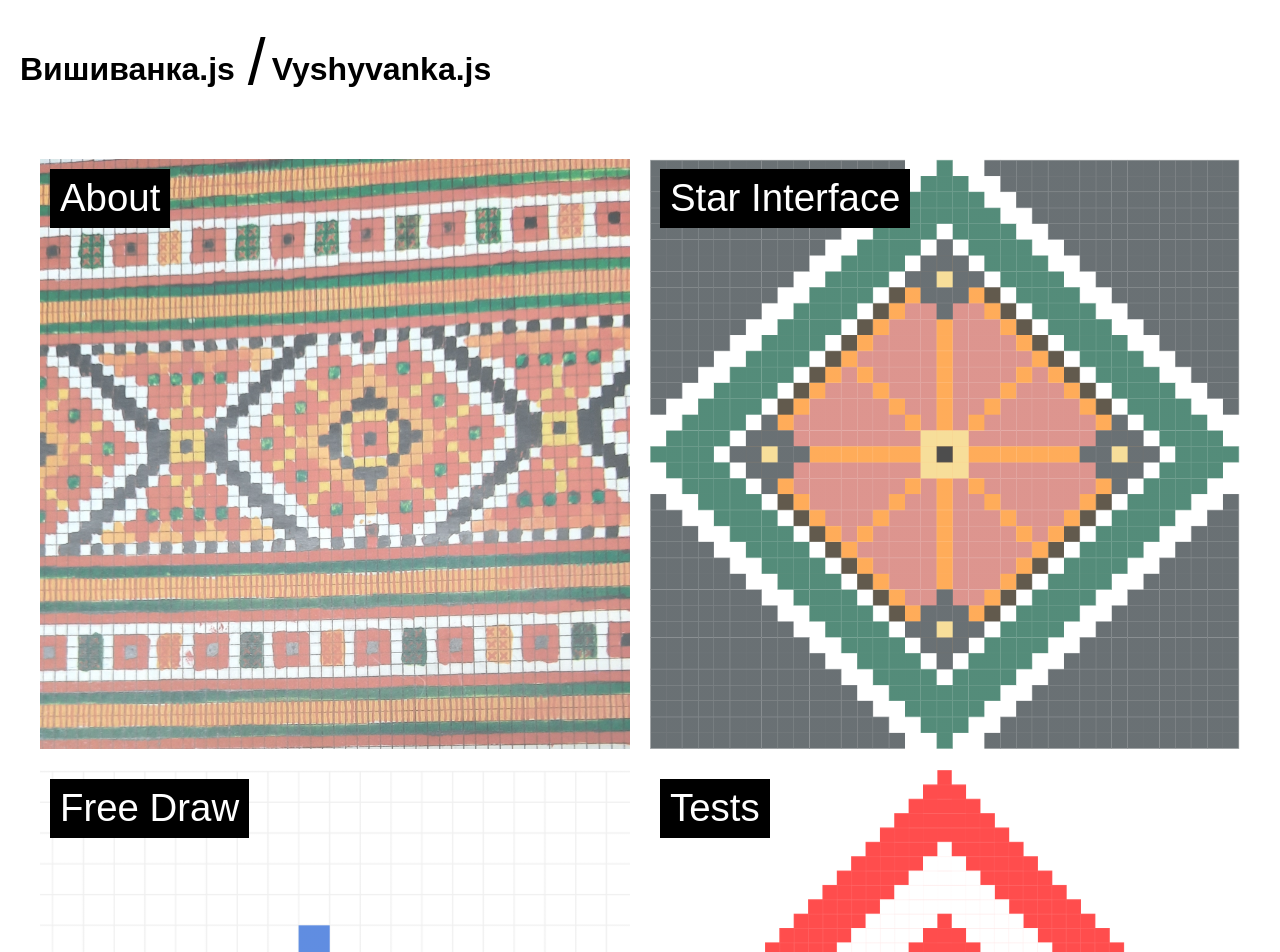
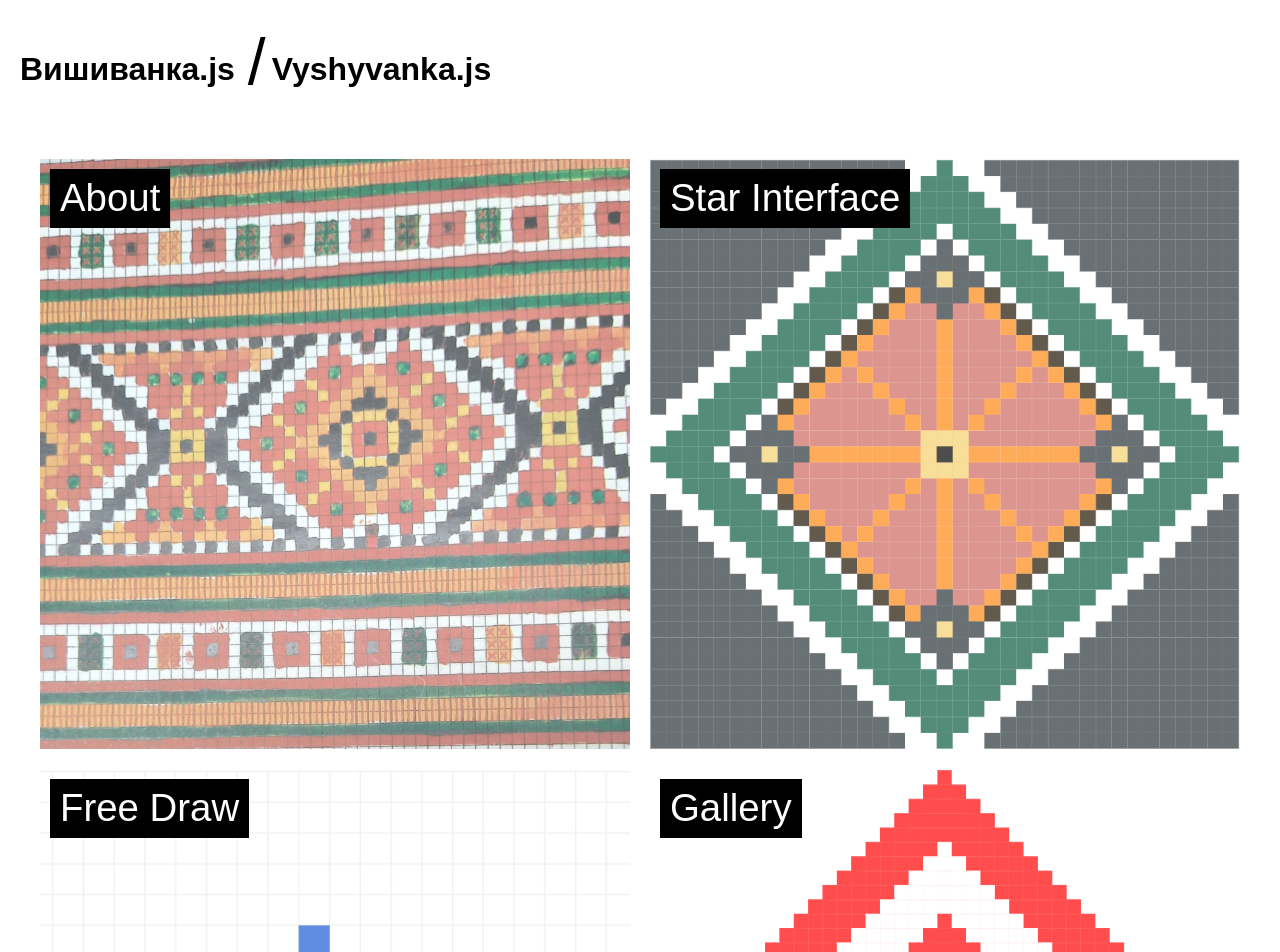
Before and after one commit to curtdmiller/vyshyvanka-js, a React (Create React App) app: page / in a window 1280 px wide. Shown: the top 952 px of the page. Built offline with nearby package versions, Linux system fonts and the light colour scheme; a web font is replaced by a local one.

Commit message:
Update Gallery text

```diff
--- a/src/layout/layout.js
+++ b/src/layout/layout.js
@@ -143,7 +143,7 @@ export default function Layout() {
             </li>
             <li className={classes.menuItem}>
               <Link to={"/tests"} className={classes.menuLink}>
-                <span className={classes.menuItemText}>Tests</span>
+                <span className={classes.menuItemText}>Gallery</span>
               </Link>
             </li>
           </ul>
--- a/src/layout/tests/TestPage.js
+++ b/src/layout/tests/TestPage.js
@@ -93,10 +93,10 @@ export default function TestPage() {
     <main>
       <Route path="/tests" exact>
         <Link to="/">← back to home</Link>
-        <h1>Tests</h1>
+        <h1>Gallery</h1>
         <p>
-          Tests of basic shape components, sketches and copies of Vyshyvanka
-          design elements
+          Transcriptions of real embroidery patterns, tests of basic shape
+          components, sketches and copies of Vyshyvanka design elements
         </p>
         {menu.map((item) => (
           <div className={classes.gallery}>
```
